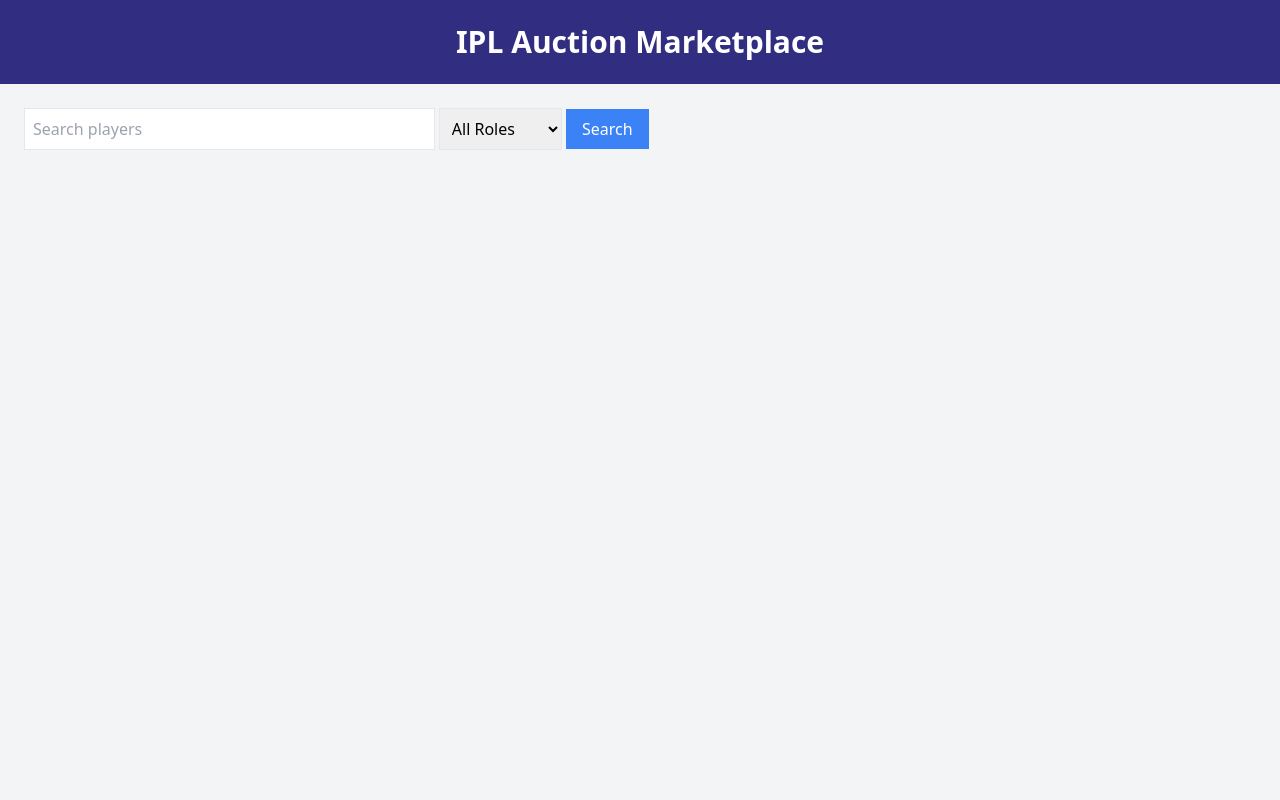
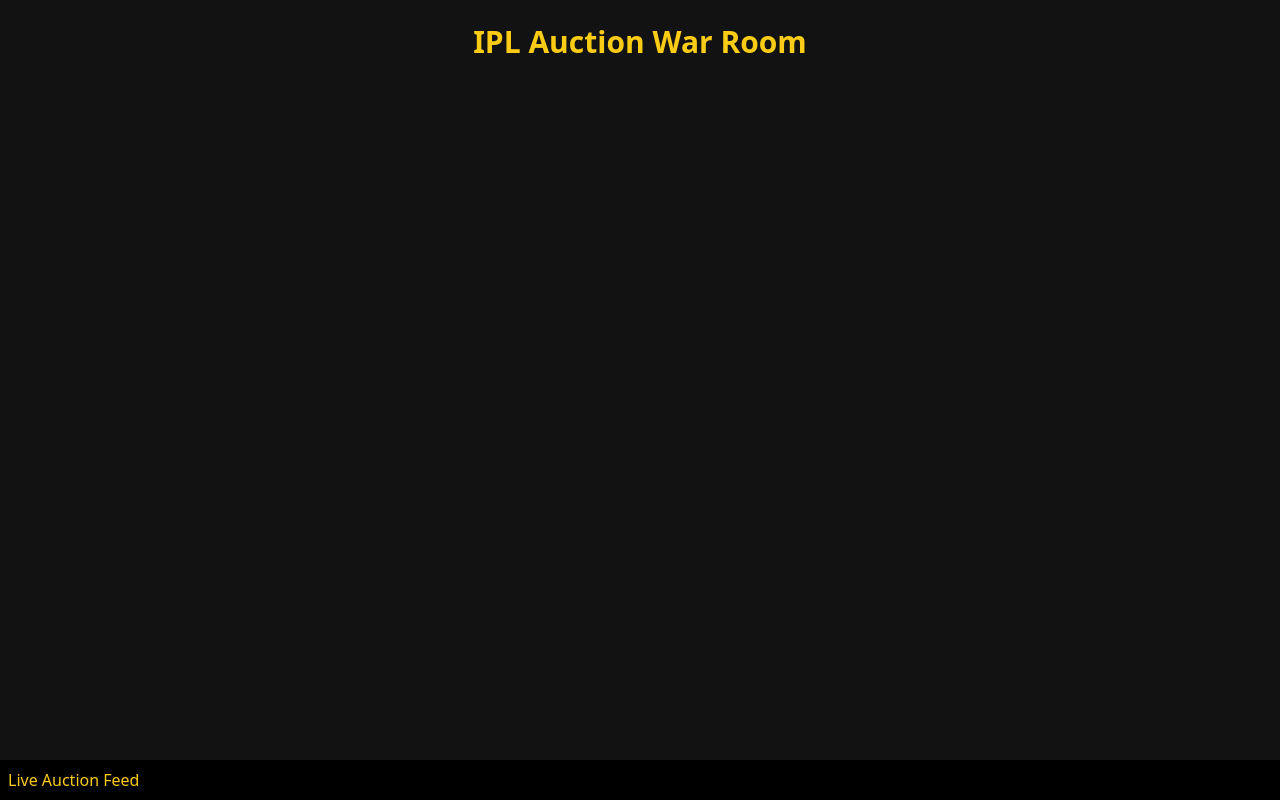
Before and after one commit to san2736/ipl_auction_pro, a Flask app: page / in a window 1280 px wide. Run offline with Flask 3, Linux system fonts and the light colour scheme; data that the repository does not hold is empty; some libraries are stand-ins or nearby versions.

Commit message:
Update index.html for auction war room features

```diff
--- a/templates/index.html
+++ b/templates/index.html
@@ -3,60 +3,36 @@
 
 <head>
 
-<title>IPL Auction</title>
+<title>IPL Auction War Room</title>
 
 <script src="https://cdn.tailwindcss.com"></script>
+<script src="https://cdn.socket.io/4.5.4/socket.io.min.js"></script>
 
 </head>
 
-<body class="bg-gray-100">
+<body class="bg-[#121212] text-white">
 
-<div class="bg-indigo-900 text-white p-6 text-center text-3xl font-bold">
+<div class="text-center text-3xl p-6 text-yellow-400 font-bold">
 
-IPL Auction Marketplace
+IPL Auction War Room
 
 </div>
 
-<div class="p-6">
-
-<form method="GET">
-
-<input name="search" placeholder="Search players"
-class="p-2 border w-1/3">
-
-<select name="role" class="p-2 border">
-<option value="">All Roles</option>
-<option>Batsman</option>
-<option>Bowler</option>
-<option>All-rounder</option>
-</select>
-
-<button class="bg-blue-500 text-white px-4 py-2">
-Search
-</button>
-
-</form>
-
-</div>
-
-<div class="grid grid-cols-4 gap-6 p-6">
+<div class="grid grid-cols-3 gap-6 p-6">
 
 {% for p in players %}
 
 <a href="/player/{{p[0]}}">
 
-<div class="bg-white shadow-lg rounded-xl p-4 hover:scale-105 transition">
+<div class="bg-[#1f1f1f] p-4 rounded-xl hover:scale-105">
 
 <img src="{{p[5]}}" class="h-40 w-full object-cover">
 
-<h2 class="text-xl font-bold mt-2">{{p[1]}}</h2>
+<h2 class="text-xl mt-3">{{p[1]}}</h2>
 
 <p>{{p[2]}}</p>
-<p>{{p[3]}}</p>
 
-<p class="text-green-600">
-Base ₹{{p[4]}}
-</p>
+<p class="text-yellow-400">Base ₹{{p[4]}}</p>
 
 </div>
 
@@ -66,6 +42,30 @@
 
 </div>
 
+<div id="ticker"
+class="fixed bottom-0 w-full bg-black text-yellow-400 p-2">
+
+Live Auction Feed
+
+</div>
+
+<script>
+
+const socket = io()
+
+socket.on("new_bid",function(data){
+
+let ticker = document.getElementById("ticker")
+
+ticker.innerHTML =
+"Player "+data.player_id+
+" bid ₹"+data.bid+
+" by "+data.bidder+
+" • "+ticker.innerHTML
+
+})
+
+</script>
+
 </body>
-
 </html>
```
